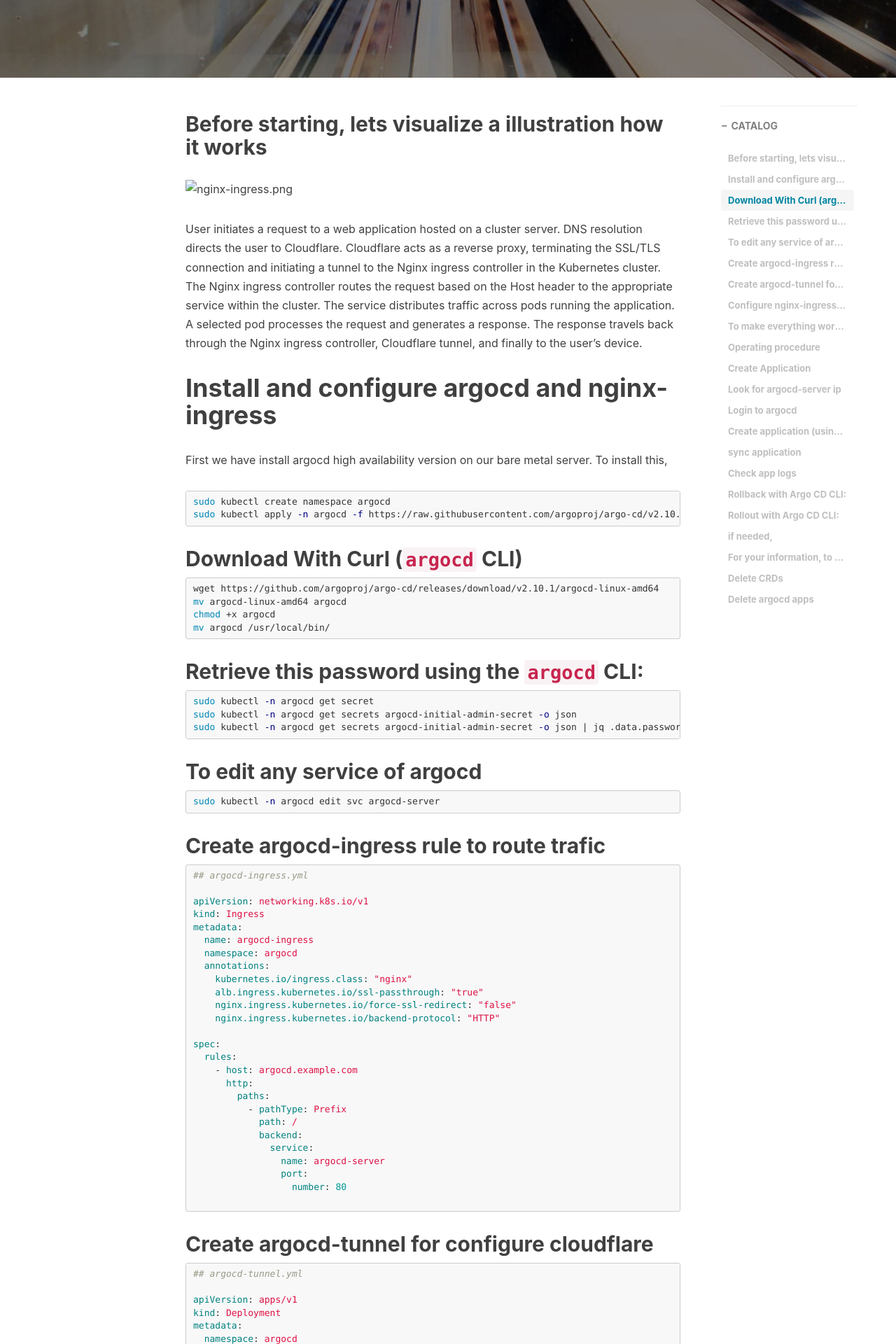
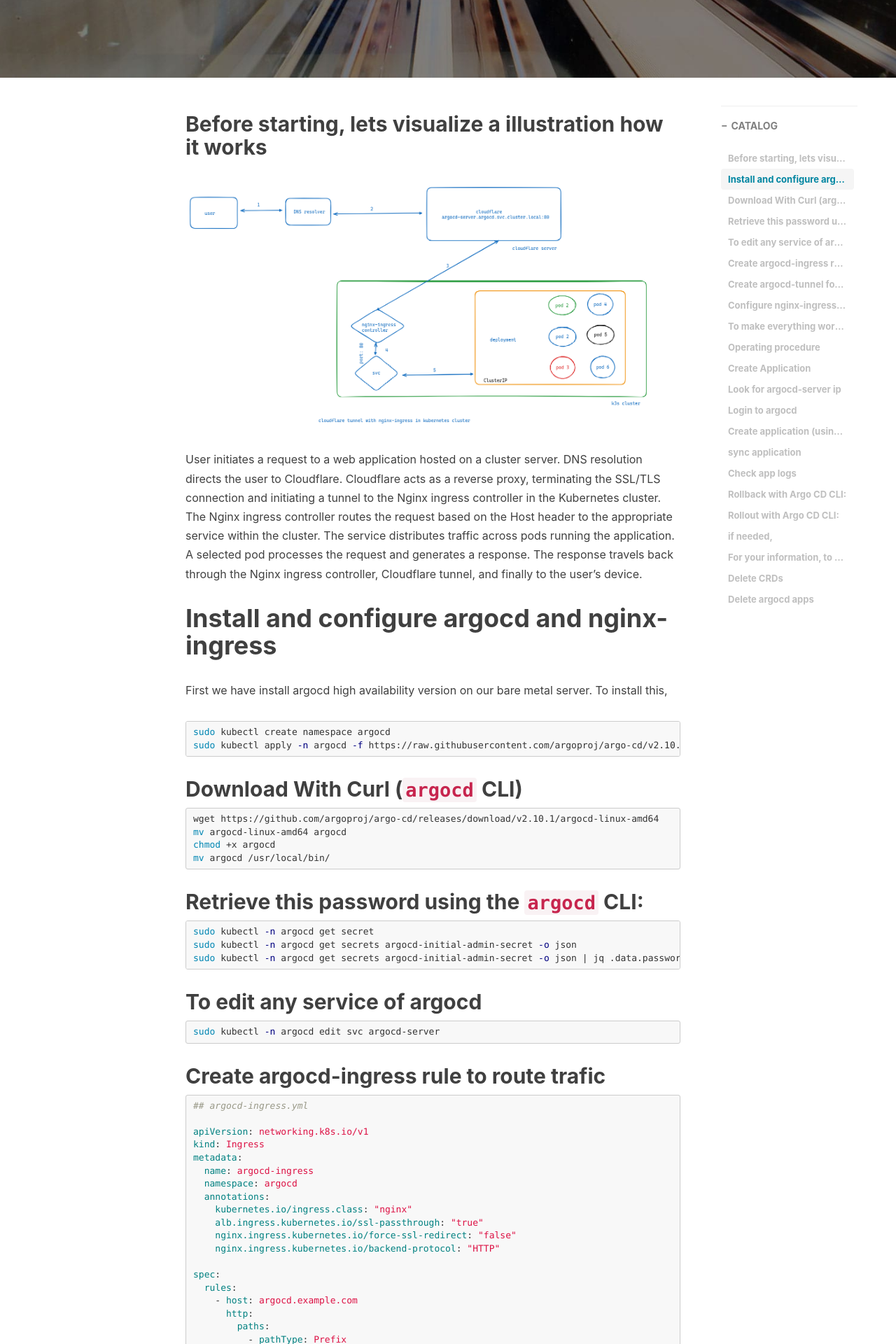
Before and after one commit to Backend-Byte-Official/backendbyte.github.io, a Jekyll site: the page built from _posts/2024-05-18-Argocd-deployment-notes-2024.md, in a window 1280 px wide. Shown: the part 635-2555 px from the top of the page at 70% size. Built offline with Jekyll 4.4.1, drawn with Linux system fonts in a browser that asks for light colours; nearby versions of some CDN libraries; comment, search, counter and statistics services are not loaded.

Commit message:
Fix photo issue

````diff
--- a/_config.yml
+++ b/_config.yml
@@ -5,9 +5,9 @@
 email: backendbyte.official@gmail.com
 description: "Every failure is leading towards success."
 keyword: "Backend Byte"
-url: "http://backendbyte.com"          # your host, for absolute URL
-baseurl: ""      # for example, '/blog' if your blog hosted on 'host/blog'
-github_repo: "https://github.com/Backend-Byte-Official/backendbyte.github.io.git" # you code repository
+url: "http://backendbyte.com"
+baseurl: ""
+github_repo: "https://github.com/Backend-Byte-Official/backendbyte.github.io.git"
 
 # Sidebar settings
 sidebar: true                           # whether or not using Sidebar.
--- a/_posts/2024-05-18-Argocd-deployment-notes-2024.md
+++ b/_posts/2024-05-18-Argocd-deployment-notes-2024.md
@@ -12,7 +12,7 @@
 
 ## Before starting, lets visualize a illustration how it works
 
-![nginx-ingress.png](../img/argocd/nginx-ingress.png)
+![nginx-ingress.png](/img/argocd/nginx-ingress.png)
 
 User initiates a request to a web application hosted on a cluster server. DNS resolution directs the user to Cloudflare. Cloudflare acts as a reverse proxy, terminating the SSL/TLS connection and initiating a tunnel to the Nginx ingress controller in the Kubernetes cluster. The Nginx ingress controller routes the request based on the Host header to the appropriate service within the cluster. The service distributes traffic across pods running the application. A selected pod processes the request and generates a response. The response travels back through the Nginx ingress controller, Cloudflare tunnel, and finally to the user's device.
 
@@ -131,11 +131,11 @@
 sudo kubectl -n argocd edit configmap argocd-cmd-params-cm
 ```
 
-![Screenshot from 2024-02-27 14-56-51.png](../img/argocd/Screenshot%20from%202024-02-27%2014-56-51.png)
+![Screenshot from 2024-02-27 14-56-51.png](/img/argocd/Screenshot%20from%202024-02-27%2014-56-51.png)
 
 Make sure to stop redirection http to https inside cloudflare
 
-![Screenshot from 2024-02-27 14-59-54.png](../img/argocd/Screenshot%20from%202024-02-27%2014-59-54.png)
+![Screenshot from 2024-02-27 14-59-54.png](/img/argocd/Screenshot%20from%202024-02-27%2014-59-54.png)
 
 Next make the change in nginx ingress controller deployment to add the enable-ssl-passthrough flag as shown below
 
@@ -143,7 +143,7 @@
 kubectl edit deploy ingress-nginx-controller -n ingress-nginx
 ```
 
-![Screenshot from 2024-03-03 09-14-00.png](../img/argocd/Screenshot%20from%202024-03-03%2009-14-00.png)
+![Screenshot from 2024-03-03 09-14-00.png](/img/argocd/Screenshot%20from%202024-03-03%2009-14-00.png)
 
 Now its time to apply those two argocd-ingress.yml and argocd-tunnel.yml file
 
````
Also changed, not shown: _posts/2024-05-17-Hello-2024.md (+1 -1 lines), img/BY_bolg_logo.png, img/favicon.ico, img/post-bg-desk.jpg (renamed from img/home-bg-o.jpg), img/trash/BY_bolg_logo.png (added), img/trash/favicon.ico (added).
